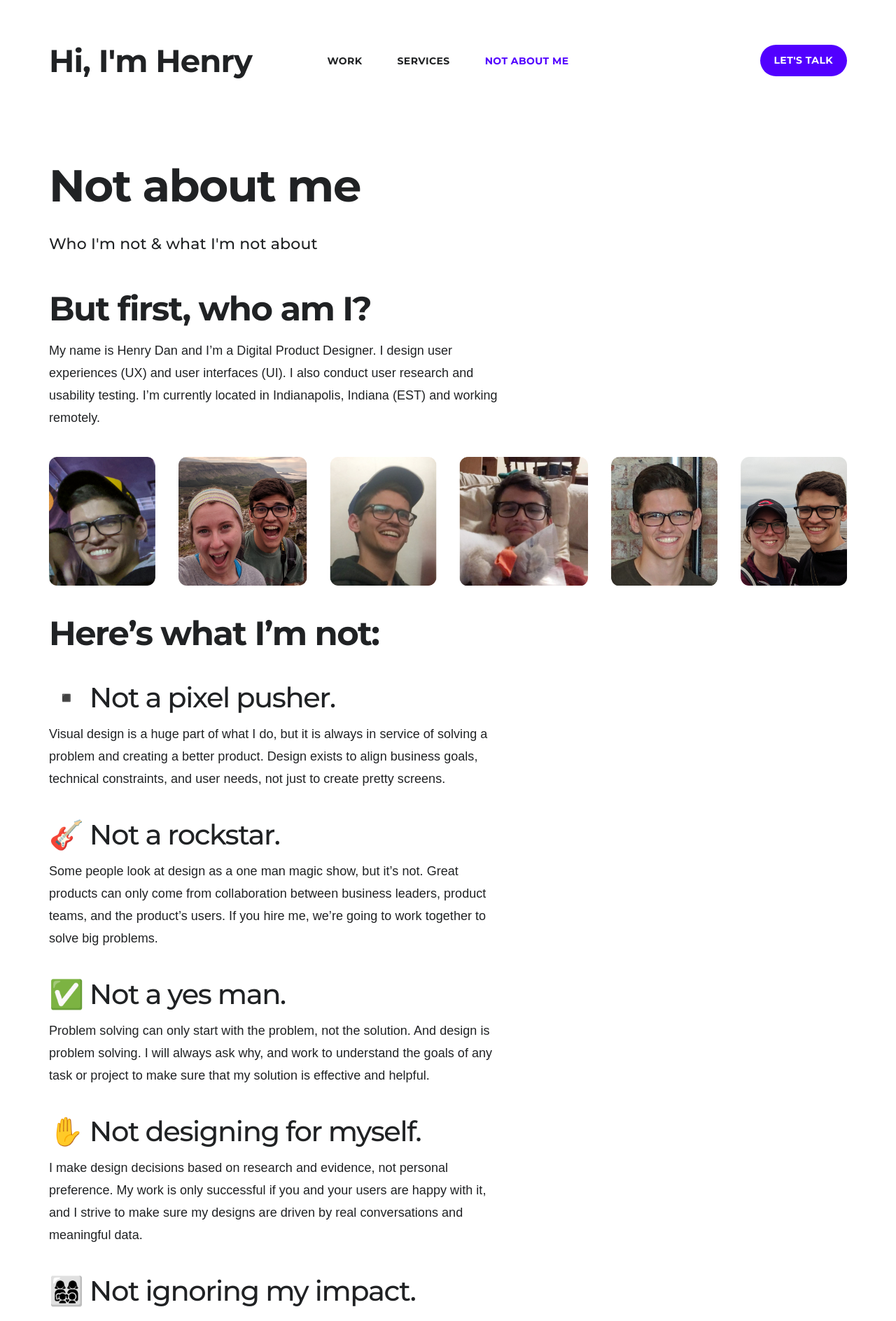
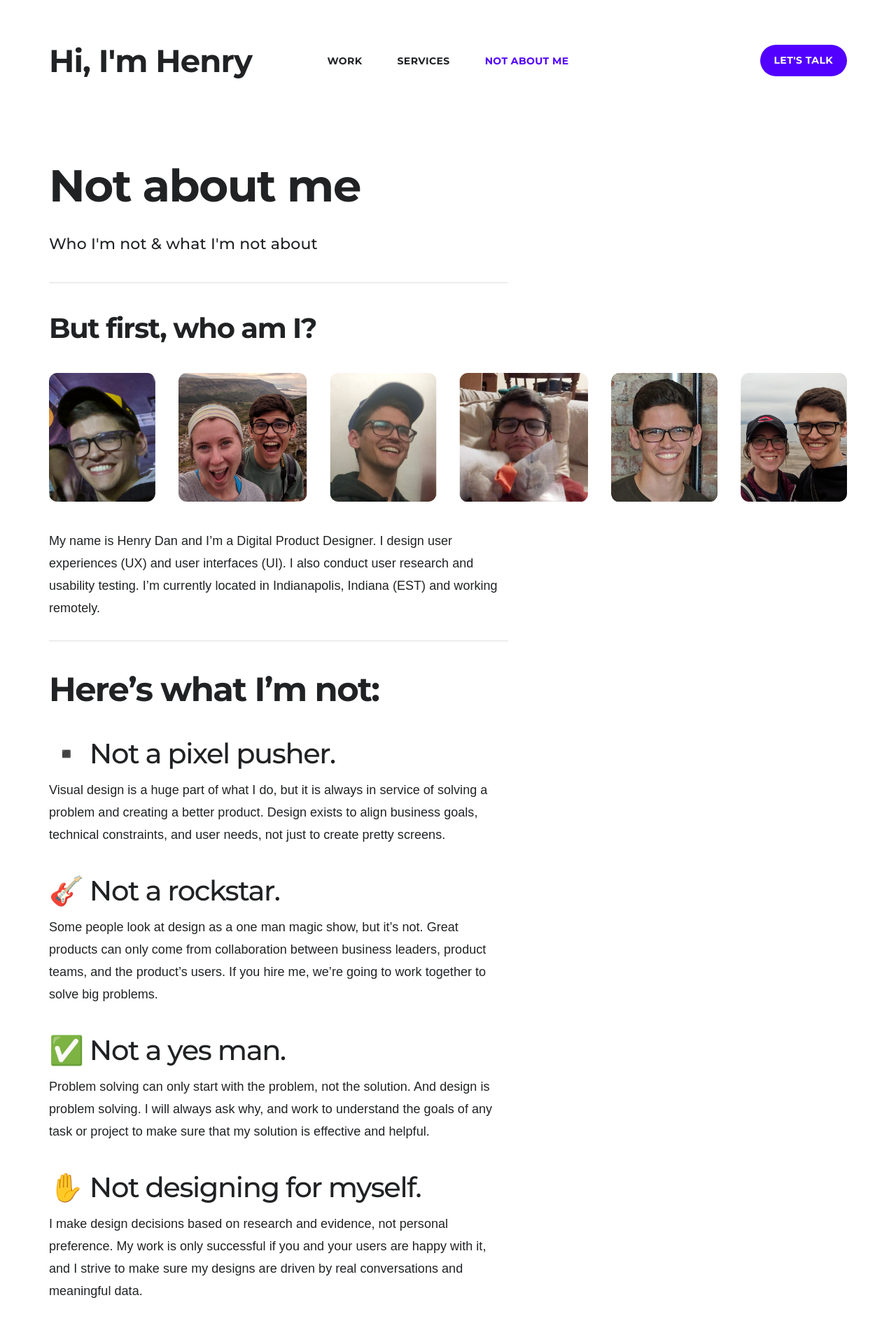
Before and after one commit to hdan-design/hdan-design.github.io, a Jekyll site: the page built from _pages/About.md, in a window 1280 px wide. Shown: the top 1888 px of the page at 70% size. Built offline with Jekyll 4.4.1, drawn with Linux system fonts in a browser that asks for light colours; nearby versions of some CDN libraries.

Commit message:
updates to about

```diff
--- a/_pages/About.md
+++ b/_pages/About.md
@@ -2,11 +2,14 @@
 title: Not about me
 subtitle: Who I'm not & what I'm not about
 ---
-## But first, who am I?
+---
+### **But first, who am I?**
+
+![Me](/images/about/about9.jpg)
 
 My name is Henry Dan and I'm a Digital Product Designer. I design user experiences (UX) and user interfaces (UI). I also conduct user research and usability testing. I'm currently located in Indianapolis, Indiana (EST) and working remotely.
 
-![Me](/images/about/about9.jpg)
+---
 
 ## Here's what I'm not:
 
```
